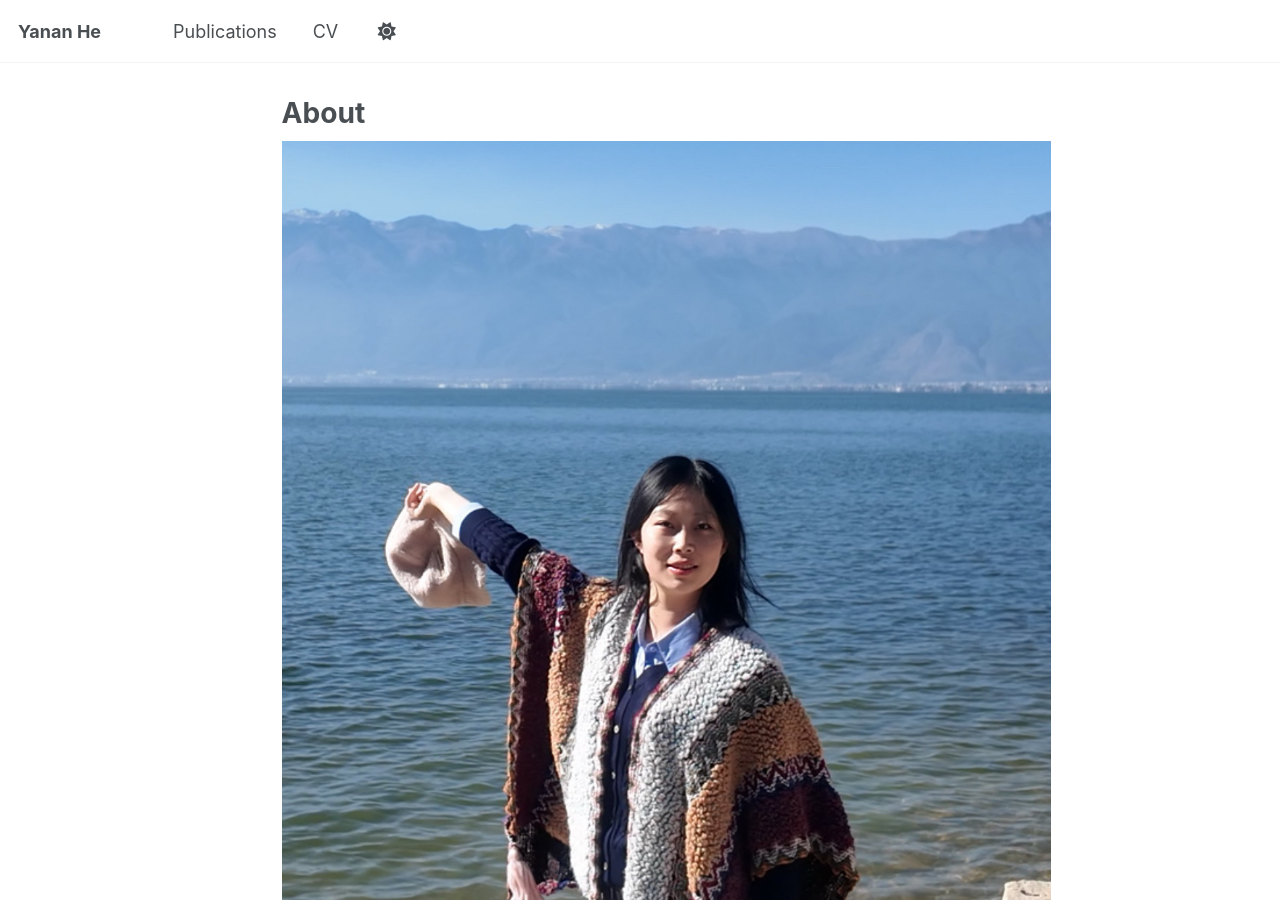
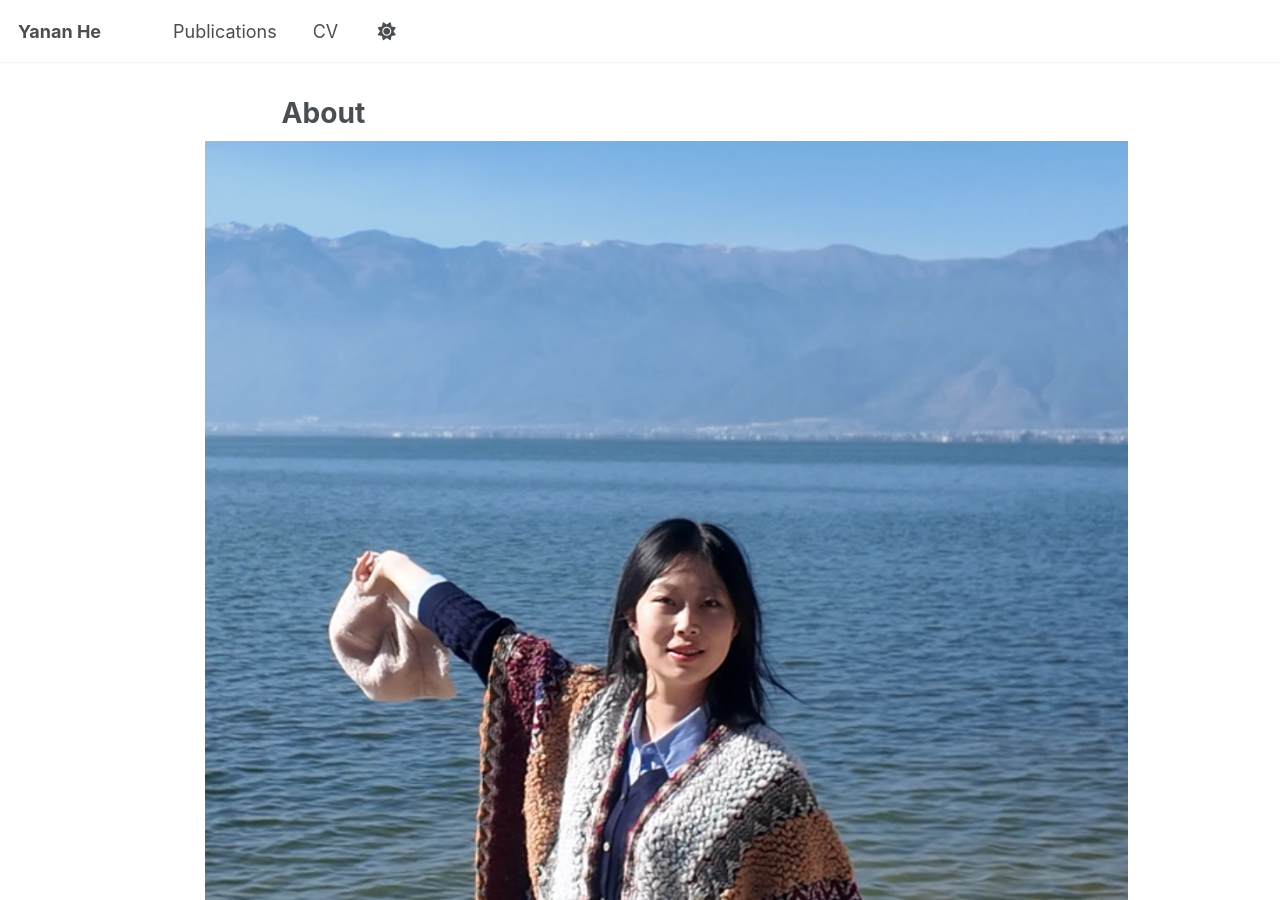
Before and after one commit to Echoo113/Echoo113.github.io, a Jekyll site: the page built from index.md, in a window 1280 px wide and 900 px high. Built offline with Jekyll 4.4.1, drawn with Linux system fonts in a browser that asks for light colours.

Commit message:
Enlarge homepage profile photo

```diff
--- a/index.md
+++ b/index.md
@@ -5,7 +5,7 @@ permalink: /
 author_profile: false
 ---
 
-<img src="/images/website_photo.JPG" alt="Yanan He" style="width: 100%; height: auto; display: block; margin-bottom: 1rem;" />
+<img src="/images/website_photo.JPG" alt="Yanan He" style="width: 120%; max-width: none; height: auto; display: block; margin: 0 0 1rem -10%;" />
 
 I am **Yanan He (何雅男)**, an undergraduate student at **Purdue University** pursuing a **B.S. in Computer Science, Mathematics, and Statistics**.
 
```
